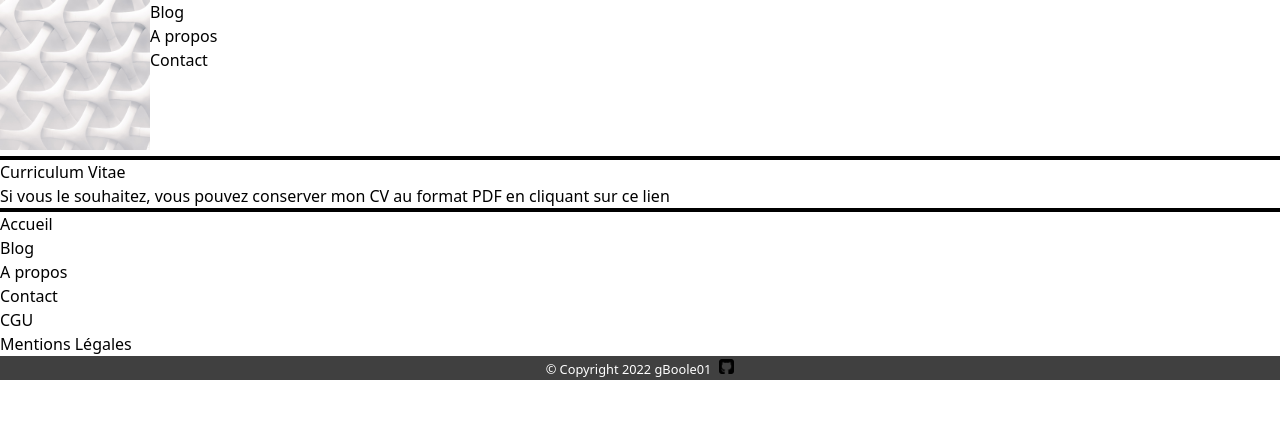
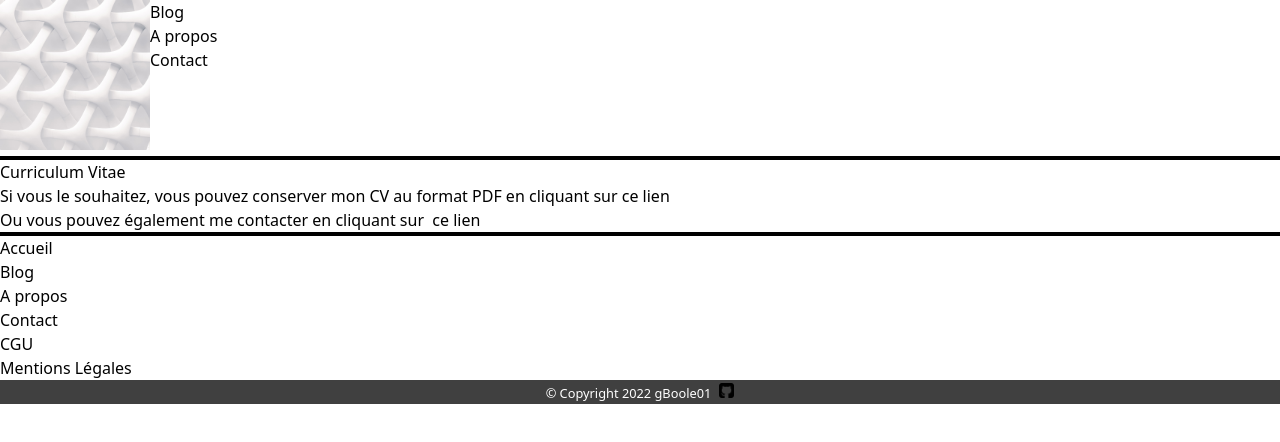
Before and after one commit to gBoole01/g-boole-01, a Next.js app: page /resume in a window 1280 px wide. Shown: the top 442 px of the page. Built offline with nearby package versions, Linux system fonts and the light colour scheme.

Commit message:
feat: add contact link on resume page

```diff
--- a/src/pages/resume.tsx
+++ b/src/pages/resume.tsx
@@ -10,6 +10,11 @@ const Resume: NextPage = () => (
           <a>ce lien</a>
         </Link>
       </p>
+      <p>Ou vous pouvez également me contacter en cliquant sur &nbsp;
+        <Link href="/contact">
+          <a>ce lien</a>
+        </Link>
+      </p>
     </Layout>
   )
 
```
